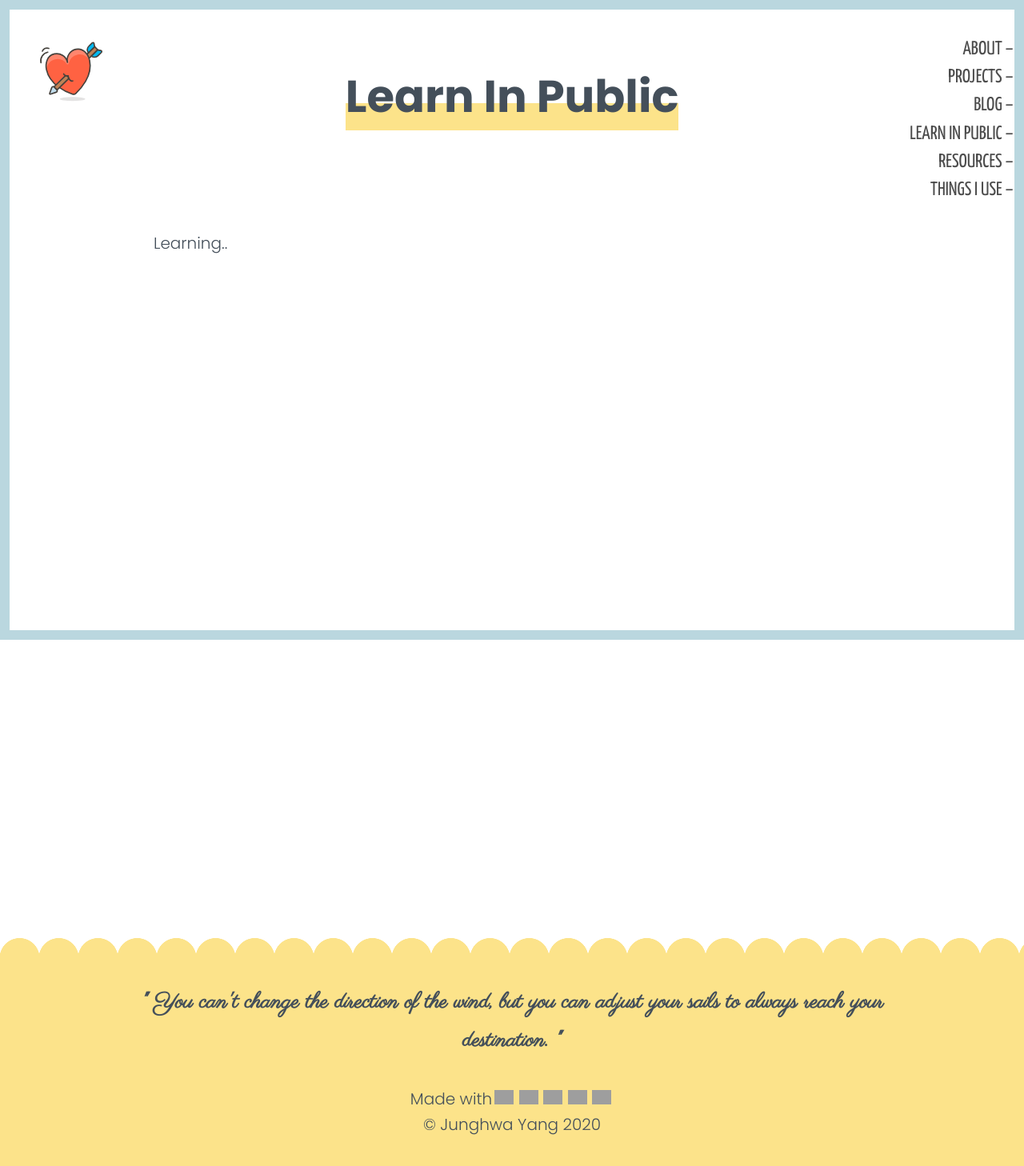
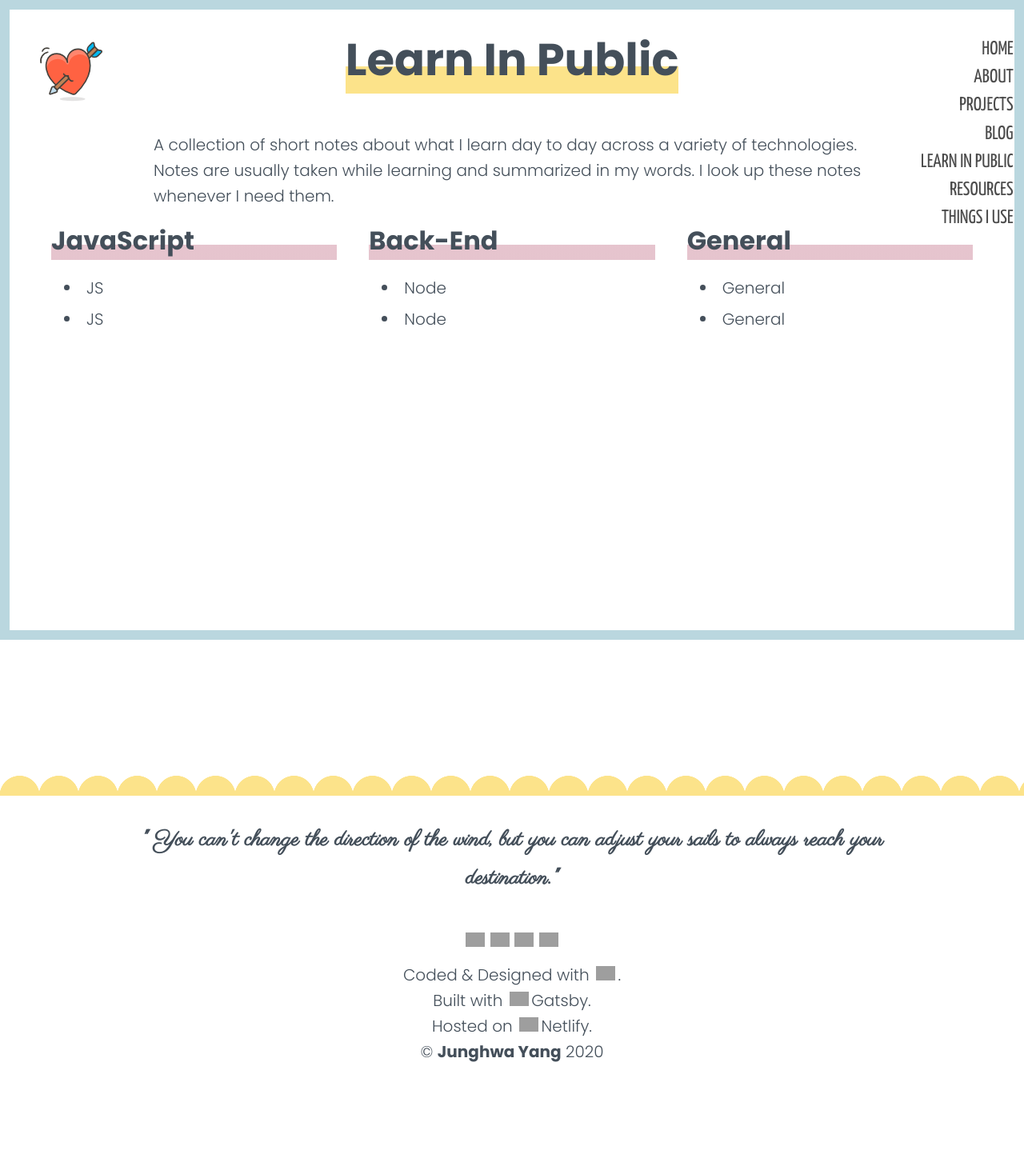
Before and after one commit to junghwayang/junghwayang.com, a Gatsby site: page /learn in a window 1280 px wide. Shown: the whole page at 80% size. After the commit the page ends 1331 px from the top, so only its background shows below. Built offline with nearby package versions, Linux system fonts and the light colour scheme; Gatsby itself is replaced by a stand-in of ours; grey boxes are pictures that could not be loaded.

Commit message:
💄 Improve UI styles

```diff
--- a/src/components/BlogCard.js
+++ b/src/components/BlogCard.js
@@ -3,14 +3,14 @@ import React from 'react';
 const BlogCard = props => {
   return (
     <div className='blog-item'>
-      <div>
-        <img src={`icons/${props.tags[0]}.png`} alt={props.tags[0]}/>
+      <div className='blog-item-title'>
+        <img src={`icons/${props.tags[0]}.png`} alt={props.tags[0]} />
         <h3>{props.title}</h3>
       </div>
 
       <p>{props.date}</p>
     </div>
-  )
+  );
 }
 
 export default BlogCard;
--- a/src/components/Footer.js
+++ b/src/components/Footer.js
@@ -1,18 +1,11 @@
-import React from 'react'
-import { graphql, useStaticQuery } from 'gatsby'
+import React from 'react';
+
+import { useSiteMetadata } from '../hooks/use-site-metadata';
 
 const Footer = props => {
-  const data = useStaticQuery(graphql`
-    query {
-      site {
-        siteMetadata {
-          author
-        }
-      }
-    }
-  `)
+  const { author } = useSiteMetadata();
 
-  let divider
+  let divider;
 
   if (props.page === 'index') {
     divider = <svg className='footer-wave-divider' xmlns="http://www.w3.org/2000/svg" viewBox="0 30 1440 150"><path fill="#fff" fill-opacity="1" d="M0,96L80,85.3C160,75,320,53,480,64C640,75,800,117,960,133.3C1120,149,1280,139,1360,133.3L1440,128L1440,0L1360,0C1280,0,1120,0,960,0C800,0,640,0,480,0C320,0,160,0,80,0L0,0Z"></path></svg>
@@ -21,23 +14,36 @@ const Footer = props => {
   }
 
   return (
-    <footer className={props.page === 'index' ? 'index-footer' : 'base-footer'}>
+    <footer className={props.page === 'index' ? 'index-footer' : 'page-footer'}>
       {divider}
 
       <div className='footer-text-box'>
-        <h3 className='footer-quote'>" You can't change the direction of the wind, but you can adjust your sails to always reach your destination. "</h3>
-        <p>Made with
-          <span><img src='icons/heart.svg' alt='heart' /></span>
-          <span><img src='icons/gatsby.svg' alt='Gatsby' title='Gatsby' /></span>
-          <span><img src='icons/react.svg' alt='React' title='React' /></span>
-          <span><img src='icons/graphql.svg' alt='GraphQL' title='GraphQL' /></span>
-          <span><img src='icons/netlify.svg' alt='Netlify' title='Netlify' /></span>
-        </p>
-        <p>© {data.site.siteMetadata.author} 2020</p>
+        <h3 className='footer-quote'>" You can't change the direction of the wind, but you can adjust your sails to always reach your destination."</h3>
+
+        <div className='footer-icons'>
+          <a href='mailto:rosie.junghwa@gmail.com'>
+            <img src='icons/email.svg' alt='Email' title='Email' />
+          </a>
+          <a href='https://github.com/junghwayang' target='__blank'>
+            <img src='icons/github.png' alt='GitHub' title='GitHub' />
+          </a>
+          <a href='https://linkedin.com/in/junghwayang' target='__blank'>
+            <img src='icons/linkedin.svg' alt='LinkedIn' title='LinkedIn' />
+          </a>
+          <a href='https://twitter.com/rosie_junghwa' target='__blank'>
+            <img src='icons/twitter.svg' alt='Twitter' title='Twitter' />
+          </a>
+        </div>
+
+        <div className='footer-info'>
+          <p>Coded & Designed with <img src='icons/heart.png' alt='❤️' />.</p>
+          <p>Built with <img src='icons/gatsby.png' alt='GitHub' />Gatsby.</p>
+          <p>Hosted on <img src='icons/netlify.svg' alt='GitHub' />Netlify.</p>
+        </div>
+        <p>© <b>{author}</b> 2020</p>
       </div>
     </footer>
-
-  )
+  );
 }
 
-export default Footer
+export default Footer;
--- a/src/components/Header.js
+++ b/src/components/Header.js
@@ -1,31 +1,29 @@
-import React from 'react'
+import React from 'react';
 
 const Header = props => {
-  let mainTitle
-  let divider
-
   if (props.page === 'index') {
-    mainTitle = <div className='main-title'>
-      <h1>Hello, I'm <a href='/about'>Junghwa Yang</a>.</h1>
+    return (
+      <header className='index-header'>
+        <div className='index-title-box'>
+          <div className='index-hello'>
+            <h1>Hello, I'm </h1>
+            <h1><a href='/about'>Junghwa Yang</a></h1>
+          </div>
           <p>Full-stack Software Engineer based in Sydney, Australia.</p>
         </div>
 
-    divider = <svg className='header-wave-divider' xmlns='http://www.w3.org/2000/svg' viewBox='0 0 1440 150'><path fill='white' fill-opacity='1' d='M0,96L80,85.3C160,75,320,53,480,64C640,75,800,117,960,133.3C1120,149,1280,139,1360,133.3L1440,128L1440,320L1360,320C1280,320,1120,320,960,320C800,320,640,320,480,320C320,320,160,320,80,320L0,320Z'></path></svg>
+        <svg className='header-wave-divider' xmlns='http://www.w3.org/2000/svg' viewBox='0 0 1440 150'><path fill='white' fill-opacity='1' d='M0,96L80,85.3C160,75,320,53,480,64C640,75,800,117,960,133.3C1120,149,1280,139,1360,133.3L1440,128L1440,320L1360,320C1280,320,1120,320,960,320C800,320,640,320,480,320C320,320,160,320,80,320L0,320Z'></path></svg>
+      </header>
+    );
   } else {
-    divider = <div></div>
-  }
-
     return (
-    <header className={props.page === 'index' ? 'index-header' : 'base-header'}>
-      {mainTitle}
-
+      <header className='page-header'>
         <div className='page-title'>
           <h1>{props.headerTitle}</h1>
         </div>
-
-      {divider}
       </header>
-  )
+    );
+  }
 }
 
-export default Header
+export default Header;
--- a/src/components/Layout.js
+++ b/src/components/Layout.js
@@ -11,24 +11,25 @@ import '../styles/page.scss';
 import '../styles/card.scss';
 import '../styles/markdown.scss';
 
-import 'typeface-yanone-kaffeesatz';
-import 'typeface-parisienne';
 import 'typeface-montserrat';
 import 'typeface-montserrat-alternates';
 import 'typeface-poppins';
+import 'typeface-open-sans';
+import 'typeface-yanone-kaffeesatz';
+import 'typeface-parisienne';
 
 const Layout = props => {
   return (
-    <body>
+    <div>
       <Head pageTitle={props.title} />
-      <span className='border-frame' />
+      <div className='border-frame' />
       <Nav />
       <Header page={props.page} headerTitle={props.headerTitle} />
-      <main className='container'>
+      <main>
         {props.children}
       </main>
       <Footer page={props.page} />
-    </body>
+    </div>
   );
 }
 
--- a/src/components/Nav.js
+++ b/src/components/Nav.js
@@ -1,41 +1,32 @@
-import React from 'react'
-import { Link, graphql, useStaticQuery } from 'gatsby'
+import React from 'react';
+import { Link } from 'gatsby';
 
 const NavList = props => (
   <li>
     <Link to={props.to}>{props.children}</Link>
   </li>
-)
+);
 
-const Nav = props => {
-  const data = useStaticQuery(graphql`
-    query {
-      site {
-        siteMetadata {
-          title
-        }
-      }
-    }
-  `)
-
+const Nav = () => {
   return (
     <nav>
       <div>
         <Link to='/'>
-          <img src='icons/heart-with-arrow.svg' alt='Logo' className='logo' />
+          <img src='icons/heart-with-arrow.svg' alt='JUNGHWA' className='logo' />
         </Link>
       </div>
 
       <ul className='nav-bar'>
-        <NavList to='/about'>About –</NavList>
-        <NavList to='/projects'>Projects –</NavList>
-        <NavList to='/blog'>Blog –</NavList>
-        <NavList to='/learn'>Learn In Public –</NavList>
-        <NavList to='/resources'>Resources –</NavList>
-        <NavList to='/uses'>Things I Use –</NavList>
+        <NavList to='/'>Home</NavList>
+        <NavList to='/about'>About</NavList>
+        <NavList to='/projects'>Projects</NavList>
+        <NavList to='/blog'>Blog</NavList>
+        <NavList to='/learn'>Learn In Public</NavList>
+        <NavList to='/resources'>Resources</NavList>
+        <NavList to='/uses'>Things I Use</NavList>
       </ul>
     </nav>
-  )
+  );
 }
 
-export default Nav
+export default Nav;
--- a/src/pages/learn.js
+++ b/src/pages/learn.js
@@ -1,19 +1,46 @@
-import React from 'react'
+import React from 'react';
 
-import Layout from '../components/Layout'
+import Layout from '../components/Layout';
+import LearnCard from '../components/LearnCard';
 
 const LearnPage = () => {
   return (
     <Layout
       title='Learn'
-      page='base'
       headerTitle='Learn In Public'
     >
       <div className='text-box'>
-        <p>Learning..</p>
+        <p>A collection of short notes about what I learn day to day across a variety of technologies. Notes are usually taken while learning and summarized in my words. I look up these notes whenever I need them.</p>
+      </div>
+
+      {/* To manually order each note */}
+      <div className='note-grid'>
+        <div className='note-category'>
+          <h1>JavaScript</h1>
+          <ul>
+            <LearnCard to='/learn/javascript/' title='JS' />
+            <LearnCard to='/learn/javascript/' title='JS' />
+          </ul>
+        </div>
+
+        <div className='note-category'>
+          <h1>Back-End</h1>
+          <ul>
+            <LearnCard to='/learn/backend/' title='Node' />
+            <LearnCard to='/learn/backend/' title='Node' />
+          </ul>
+        </div>
+
+        <div className='note-category'>
+          <h1>General</h1>
+          <ul>
+            <LearnCard to='/learn/general/' title='General' />
+            <LearnCard to='/learn/general/' title='General' />
+          </ul>
+        </div>
       </div>
     </Layout>
-  )
+  );
 }
 
-export default LearnPage
+export default LearnPage;
```
Also changed, not shown: src/components/ContactForm.js (+6 -4 lines), src/components/SkillCard.js (added, +14 -0 lines), src/pages/404.js (+5 -3 lines), src/pages/index.js (+43 -6 lines), src/pages/projects.js (+30 -7 lines). Lines whose indentation alone changed are shown as unchanged.
